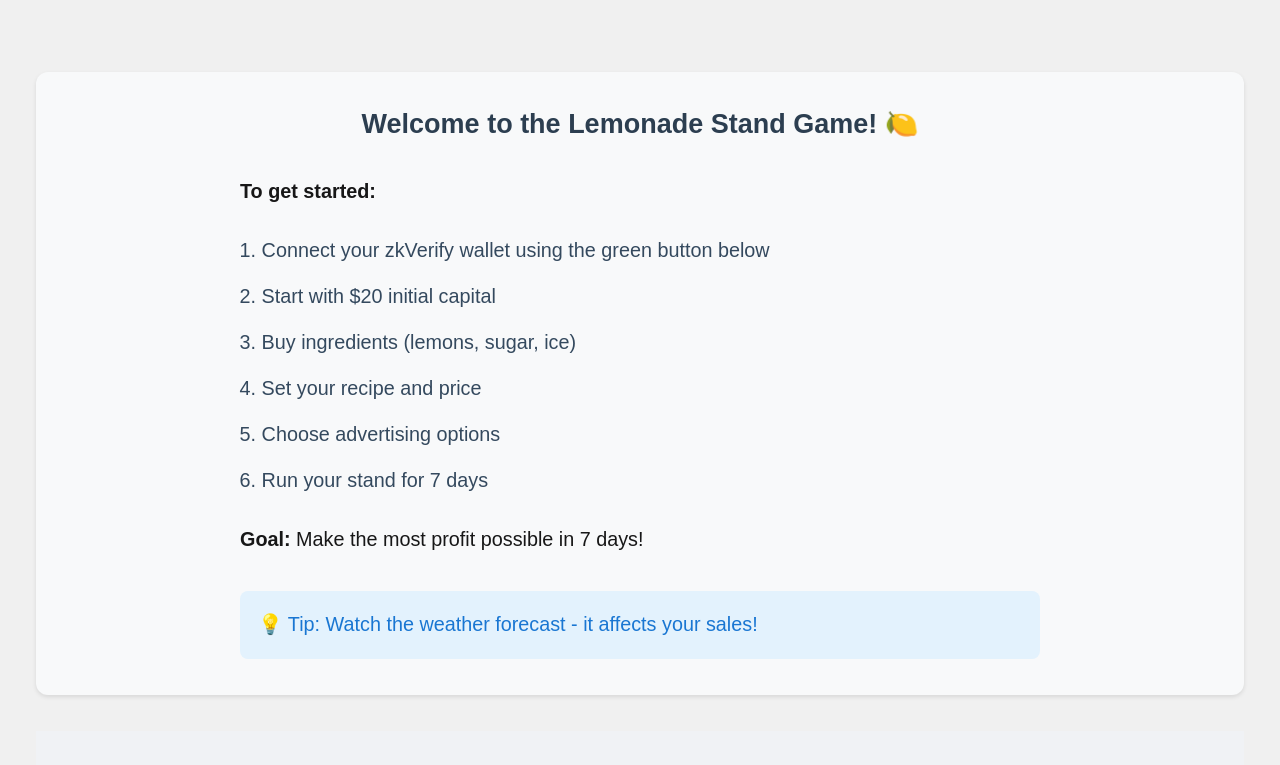
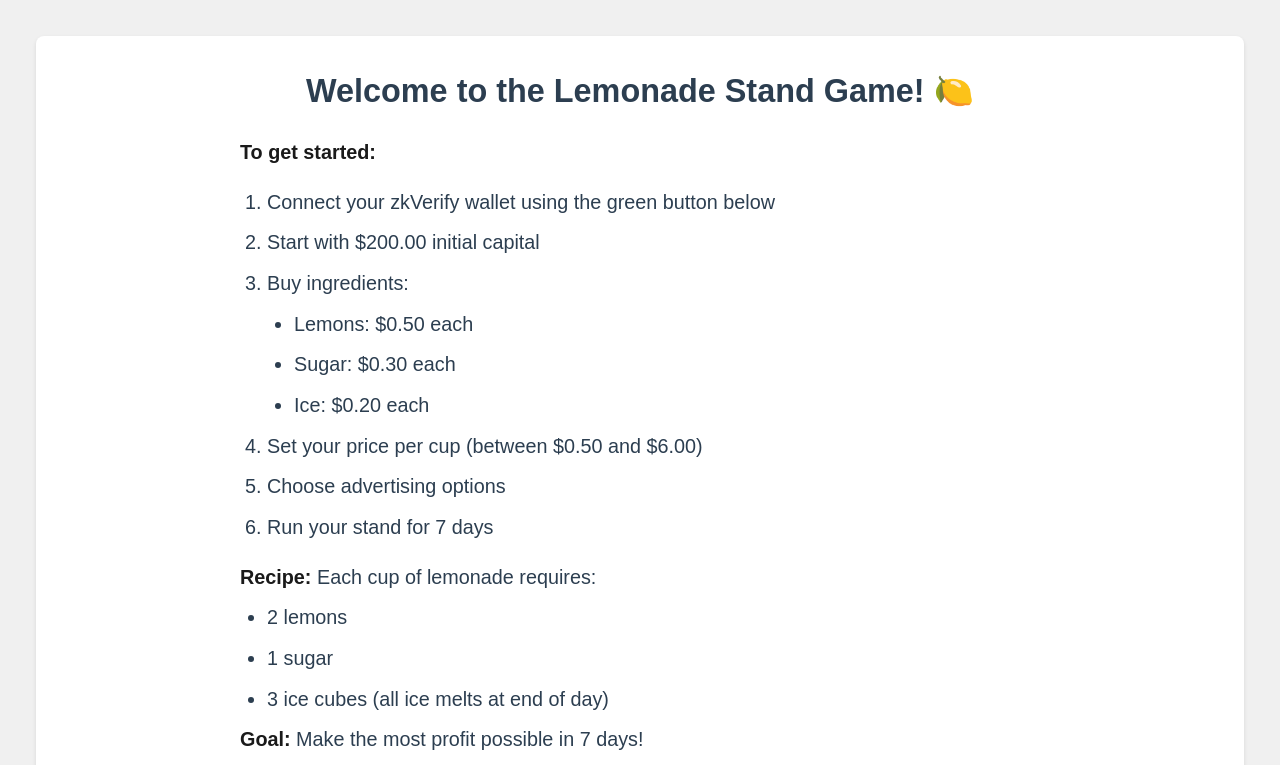
Before and after one commit to blockops1/lemonade-v2, a Next.js app: page / in a window 1280 px wide. Shown: the top 765 px of the page. Built offline with nearby package versions, Linux system fonts and the light colour scheme.

Commit message:
feat: improve game over state and UI - Hide game controls on last day - Show last day's results before game over message - Update instructions and styling

```diff
--- a/src/app/page.tsx
+++ b/src/app/page.tsx
@@ -119,6 +119,7 @@ export default function Home() {
             disabled={!selectedAccount || !selectedWallet}
             currentMoney={gameState.money}
             currentAdvertising={gameState.advertising}
+            gameOver={lastResult?.gameOver || false}
           />
         </div>
       </div>
--- a/src/components/GameControls/index.tsx
+++ b/src/components/GameControls/index.tsx
@@ -13,6 +13,7 @@ interface GameControlsProps {
     cost: number;
     multiplier: number;
   };
+  gameOver?: boolean;
 }
 
 export const GameControls: React.FC<GameControlsProps> = ({
@@ -22,7 +23,8 @@ export const GameControls: React.FC<GameControlsProps> = ({
   onSimulateDay,
   disabled = false,
   currentMoney,
-  currentAdvertising
+  currentAdvertising,
+  gameOver = false
 }) => {
   const [quantities, setQuantities] = useState({
     lemons: 0,
@@ -62,6 +64,10 @@ export const GameControls: React.FC<GameControlsProps> = ({
     setPrice(newPrice);
     onSetPrice(newPrice);
   };
+
+  if (gameOver) {
+    return null;
+  }
 
   return (
     <div className={styles.controls}>
--- a/src/components/GameStatus/index.tsx
+++ b/src/components/GameStatus/index.tsx
@@ -119,7 +119,7 @@ export const GameStatus: React.FC<GameStatusProps> = ({
         </button>
       </div>
 
-      {lastResult && !lastResult.gameOver && (
+      {lastResult && (
         <div className={styles.lastResult}>
           <h3>Last Day's Results</h3>
           <div className={styles.resultGrid}>
--- a/src/components/WalletInstructions/WalletInstructions.module.css
+++ b/src/components/WalletInstructions/WalletInstructions.module.css
@@ -1,9 +1,9 @@
 .instructions {
+  background: white;
+  border-radius: 8px;
   padding: 2rem;
-  background: #f8f9fa;
-  border-radius: 12px;
+  margin-bottom: 2rem;
   box-shadow: 0 2px 4px rgba(0, 0, 0, 0.1);
-  margin: 2rem 0;
 }
 
 .container {
@@ -13,29 +13,41 @@
 
 .container h2 {
   color: #2c3e50;
+  margin-bottom: 1.5rem;
+  font-size: 1.8rem;
   text-align: center;
-  margin-bottom: 2rem;
 }
 
 .steps {
+  color: #2c3e50;
   font-size: 1.1rem;
   line-height: 1.6;
 }
 
+.steps strong {
+  color: #1a1a1a;
+  font-weight: 600;
+}
+
 .steps ol {
-  margin: 1.5rem 0;
-  padding-left: 1.2rem;
+  margin: 1rem 0;
+  padding-left: 1.5rem;
+}
+
+.steps ul {
+  margin: 0.5rem 0 0.5rem 1.5rem;
+  list-style-type: disc;
 }
 
 .steps li {
-  margin: 0.8rem 0;
-  color: #34495e;
+  margin-bottom: 0.5rem;
 }
 
 .tip {
-  background: #e3f2fd;
+  margin-top: 1.5rem;
   padding: 1rem;
-  border-radius: 8px;
-  margin-top: 2rem;
-  color: #1976d2;
+  background-color: #e8f5e9;
+  border-radius: 4px;
+  color: #2e7d32;
+  font-weight: 500;
 }
--- a/src/components/WalletInstructions/index.tsx
+++ b/src/components/WalletInstructions/index.tsx
@@ -10,12 +10,24 @@ const WalletInstructions: React.FC = () => {
           <p><strong>To get started:</strong></p>
           <ol>
             <li>Connect your zkVerify wallet using the green button below</li>
-            <li>Start with $20 initial capital</li>
-            <li>Buy ingredients (lemons, sugar, ice)</li>
-            <li>Set your recipe and price</li>
+            <li>Start with $200.00 initial capital</li>
+            <li>Buy ingredients:
+              <ul>
+                <li>Lemons: $0.50 each</li>
+                <li>Sugar: $0.30 each</li>
+                <li>Ice: $0.20 each</li>
+              </ul>
+            </li>
+            <li>Set your price per cup (between $0.50 and $6.00)</li>
             <li>Choose advertising options</li>
             <li>Run your stand for 7 days</li>
           </ol>
+          <p><strong>Recipe:</strong> Each cup of lemonade requires:</p>
+          <ul>
+            <li>2 lemons</li>
+            <li>1 sugar</li>
+            <li>3 ice cubes (all ice melts at end of day)</li>
+          </ul>
           <p><strong>Goal:</strong> Make the most profit possible in 7 days!</p>
           <p className={styles.tip}>💡 Tip: Watch the weather forecast - it affects your sales!</p>
         </div>
```
